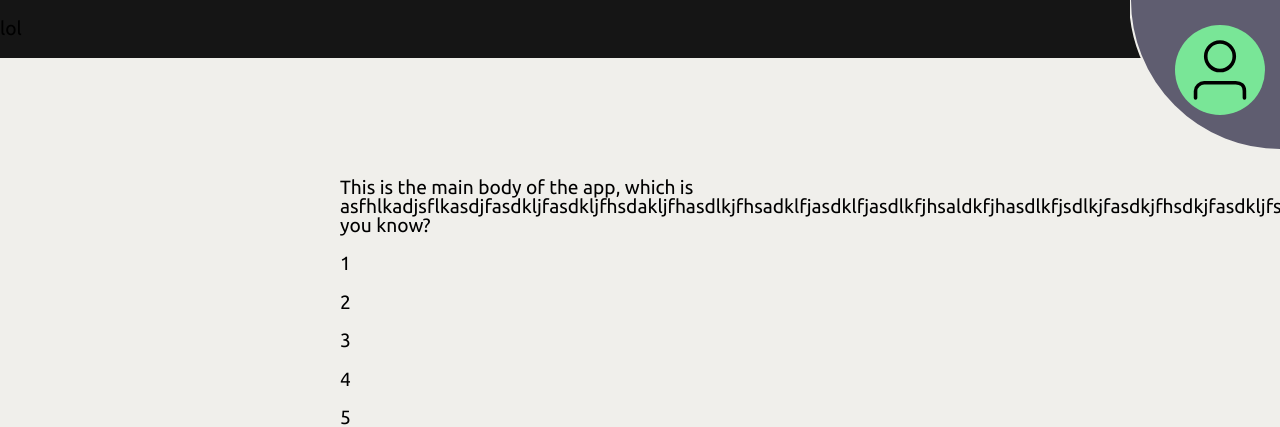
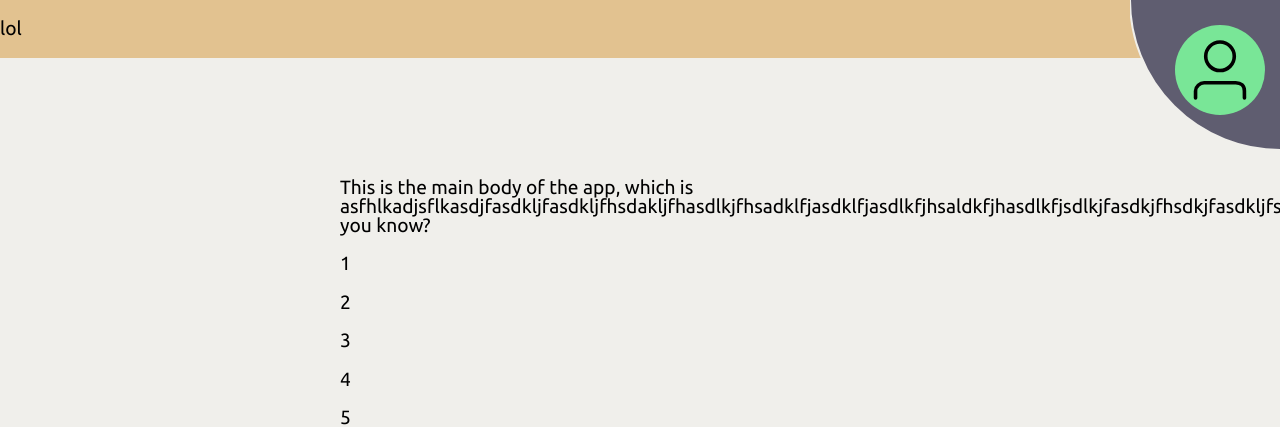
Before and after one commit to harrytallon/beannbrew-html, a Flask app: template templates/food-menu.html in a window 1280 px wide; the page is wider, and only the part inside the window is pictured. Shown: the top 427 px of that part. Run offline with Flask 3, Linux system fonts and the light colour scheme; the template is opened without the code that fills it, so the values that code supplies are empty; some libraries are stand-ins or nearby versions.

Commit message:
lkjadfakdsjlfa

```diff
--- a/Unflaskified/index.html
+++ b/Unflaskified/index.html
@@ -4,7 +4,7 @@
     <meta name="viewport" content="width=device-width, initial-scale=1.0">
     <title>Beannbrew - home</title>
     <link rel="stylesheet" href="static/style.css">
-    <script type="module" src="static/custom-elements.js" defer></script>
+    <script type="module" src="static/custom-elements.js," defer></script>
     <link rel="preconnect" href="https://fonts.googleapis.com">
     <link rel="preconnect" href="https://fonts.gstatic.com" crossorigin>
     <link href="https://fonts.googleapis.com/css2?family=Ubuntu:ital,wght@0,300;0,400;0,500;0,700;1,300;1,400;1,500;1,700&display=swap" rel="stylesheet">
--- a/static/style.css
+++ b/static/style.css
@@ -189,5 +189,5 @@ body {
     left: 0;
     width: 100%;
     z-index: 900;
-    background-color: #151515;
+    background-color: #E2C290;
 }
```
